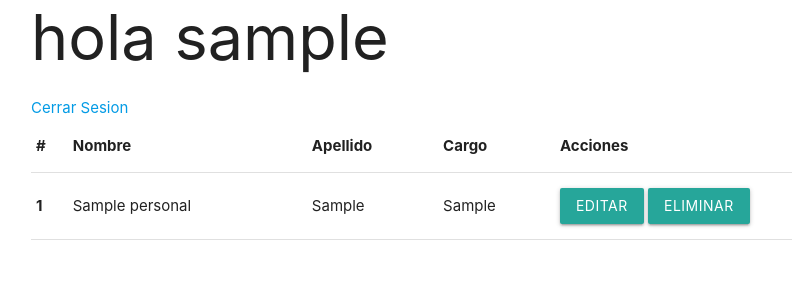
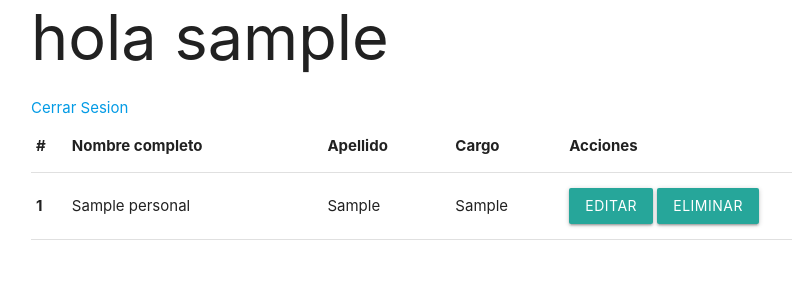
Before and after one commit to Tekorita/gestor_inventario, a Django app: template templates/personal/listar.html in a window 1280 px wide. Shown: the part 39-342 px from the top of the page, without its empty margins (161-953 px from the left). Run offline with Django 3.2, Linux system fonts and the light colour scheme; the template is opened without the code that fills it: values that come from a table or form of the project are taken from there, others are empty; a user stored in the database is signed in; tables that the repository leaves empty hold one stand-in row (values such as "Sample post"); parts of the project's set-up code (start-up, migrations or seed data) failed here and were passed over; some libraries are stand-ins or nearby versions.

Commit message:
modificacion en template de personal

```diff
--- a/templates/base/base.html
+++ b/templates/base/base.html
@@ -8,7 +8,7 @@
     <meta name="viewport" content="width=device-width, initial-scale=1.0">
     <meta http-equiv="X-UA-Compatible" content="ie=edge">
     <link rel="stylesheet" href="{% static 'css/materialize.css' %}">
-    <title>{% block title %} GestorInventario {% endblock %}</title>
+    <title>{% block title %} Gestor de Inventario {% endblock %}</title>
 </head>
 <body>
     <header>
--- a/templates/personal/listar.html
+++ b/templates/personal/listar.html
@@ -9,7 +9,7 @@
     <thead class="thead-dark">
         <tr>
             <th scope="col">#</th>
-            <th scope="col">Nombre</th>
+            <th scope="col">Nombre completo</th>
             <th scope="col">Apellido</th>
             <th scope="col">Cargo</th>
             <th scope="col">Acciones</th>
```
